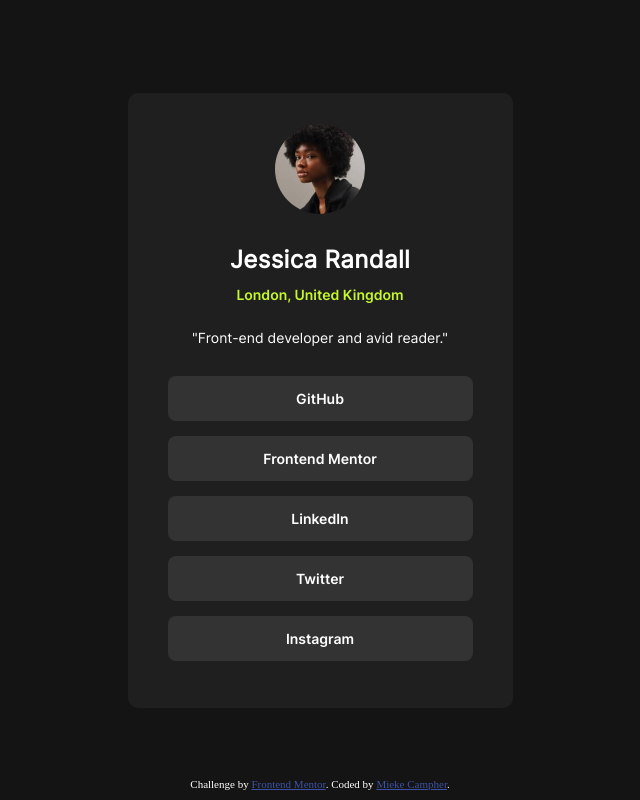
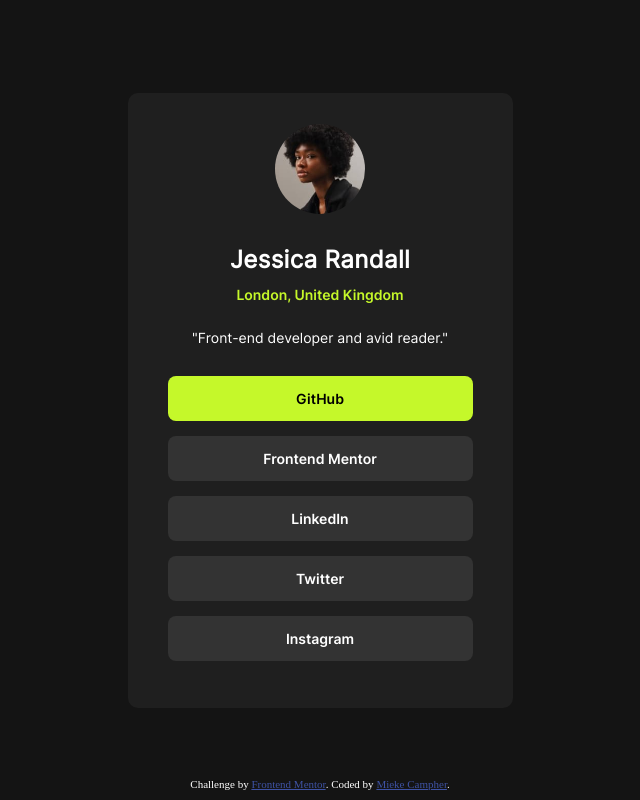
Before and after one commit to mieke-campher/Social-Links-Profile-Frontend-Mentor, a plain HTML site: page index.html in a window 1280 px wide. In both pictures the pointer is over the button "GitHub". Shown: the whole page, without its empty margins (320-960 px from the left). Drawn offline with Linux system fonts and the light colour scheme.

Commit message:
Update style.css

```diff
--- a/style.css
+++ b/style.css
@@ -79,6 +79,11 @@ button {
     cursor: pointer;
 }
 
+button:hover {
+    background-color: hsl(75, 94%, 57%);
+    color: black;
+}
+
 
 
 
```
